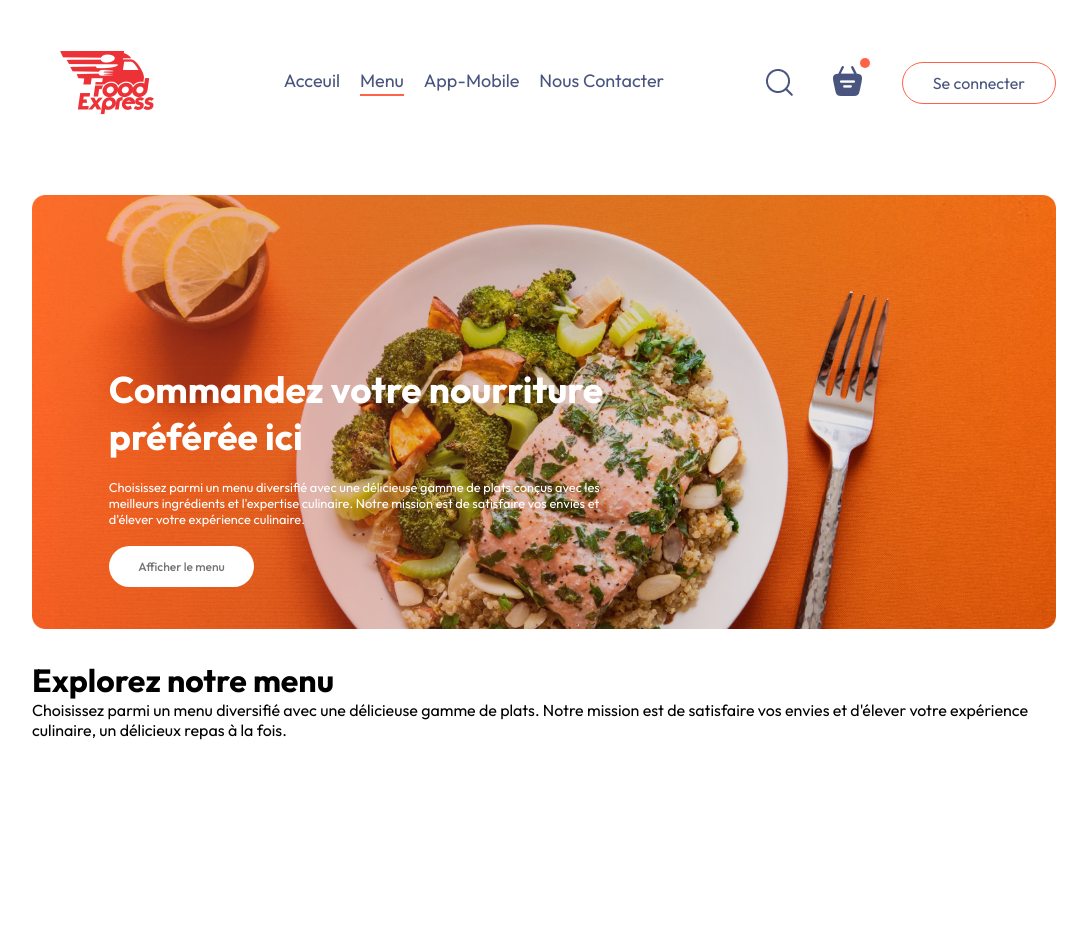
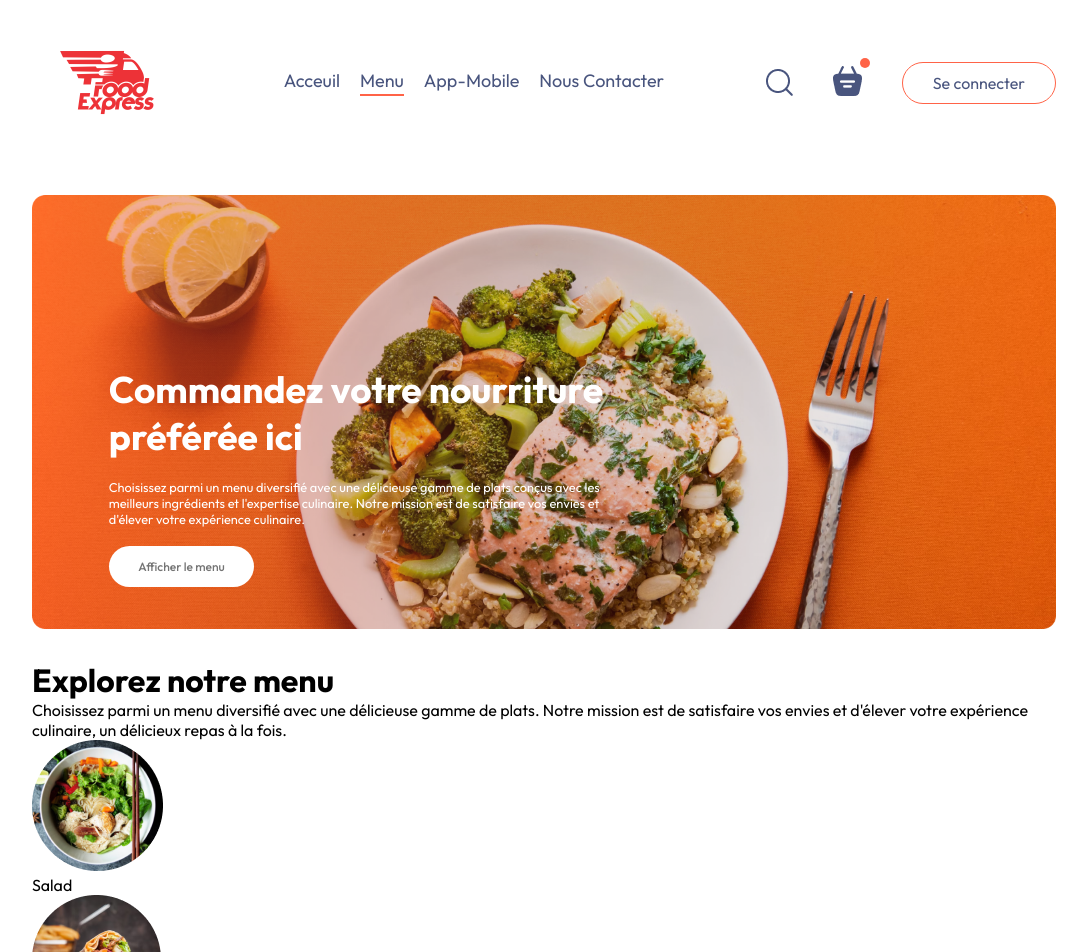
Before and after one commit to moonspark78/Food_Delivery, a React (Vite) app: page / in a window 1280 px wide. Shown: the top 952 px of the page, without its empty margins (96-1183 px from the left). Before the commit the page ends 800 px from the top, so only its background shows below. Built offline with nearby package versions, Linux system fonts and the light colour scheme.

Commit message:
:art: create the ExploreMenu components ::  :art:

```diff
--- a/src/components/ExploreMenu/ExploreMenu.jsx
+++ b/src/components/ExploreMenu/ExploreMenu.jsx
@@ -13,8 +13,9 @@ const ExploreMenu = () => {
         <div className='explore-menu-list'>
             {menu_list.map((item, index) => {
                 return(
-                    <div>
-
+                    <div key={index} className='explore-menu-list-item'>
+                        <img src={item.menu_image} alt="" />
+                        <p>{item.menu_name}</p>
                     </div>
                 )
             })}
```
